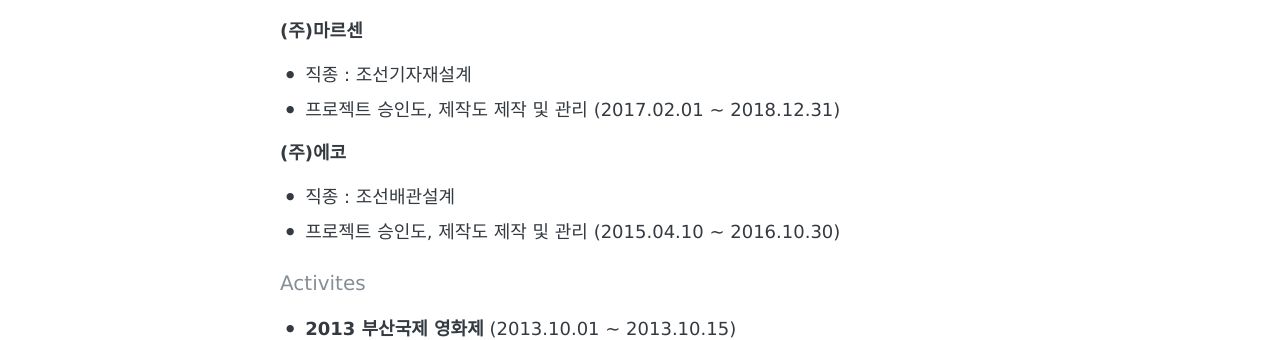
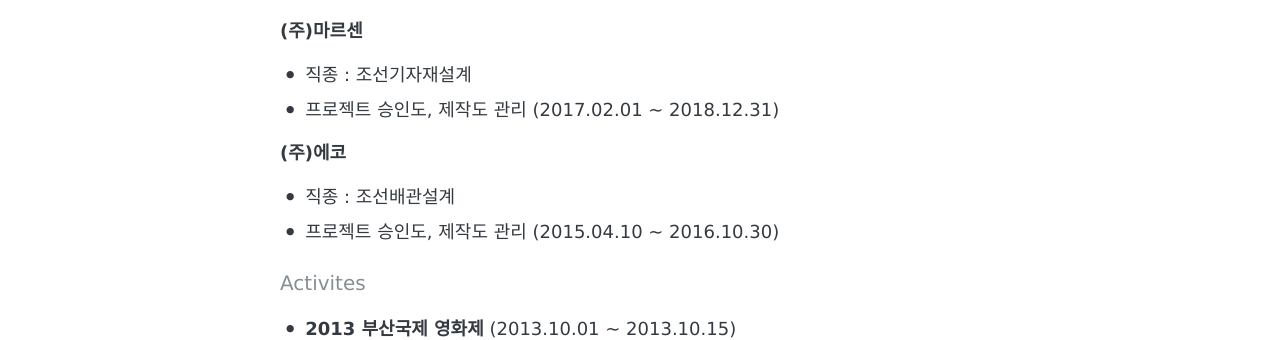
Before and after one commit to donmuk/donmuk.github.io, a Jekyll site: the page built from about.md, in a window 1280 px wide. Shown: the part 729-1069 px from the top of the page. Built offline with Jekyll 4.4.1, drawn with Linux system fonts in a browser that asks for light colours.

Commit message:
Update about.md

```diff
--- a/about.md
+++ b/about.md
@@ -31,11 +31,11 @@
 
 **(주)마르센**
 - 직종 : 조선기자재설계
-- 프로젝트 승인도, 제작도 제작 및 관리 (2017.02.01 ~ 2018.12.31)
+- 프로젝트 승인도, 제작도 관리 (2017.02.01 ~ 2018.12.31)
 
 **(주)에코**
 - 직종 : 조선배관설계
-- 프로젝트 승인도, 제작도 제작 및 관리 (2015.04.10 ~ 2016.10.30)
+- 프로젝트 승인도, 제작도 관리 (2015.04.10 ~ 2016.10.30)
 
 <!--
 #### Certificate
```
